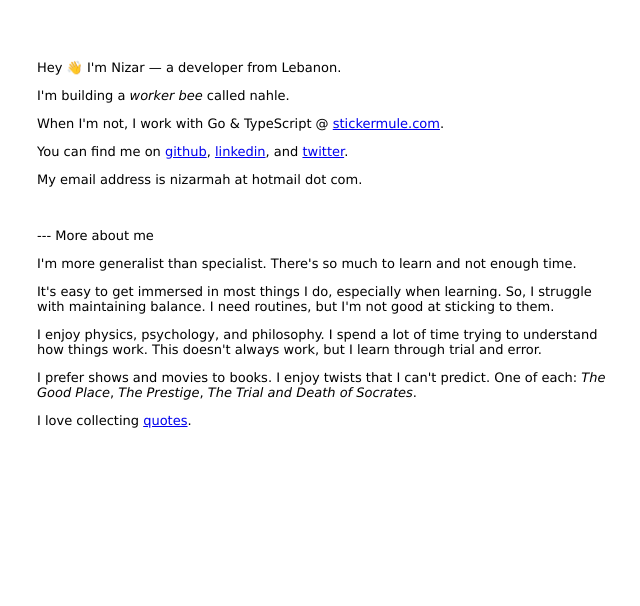
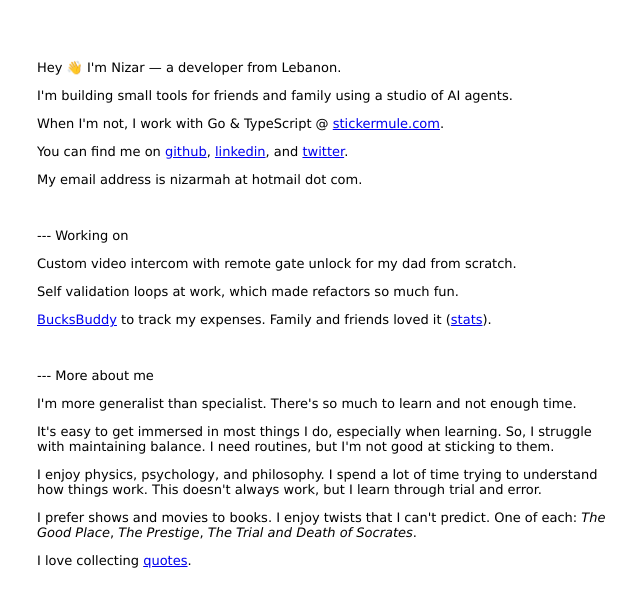
Before and after one commit to nizarmah/nizarmah.github.io, a plain HTML site: page index.html in a window 1280 px wide. Shown: the whole page, without its empty margins (3-643 px from the left). Drawn offline with Linux system fonts and the light colour scheme.

Commit message:
Add working on section and update intro.
Co-authored-by: Cursor <cursoragent@cursor.com>

```diff
--- a/index.html
+++ b/index.html
@@ -42,7 +42,7 @@
     <div id="maincontent">
       <p>Hey 👋 I'm Nizar — a developer from Lebanon.</p>
       <p>
-        I'm building a <em>worker bee</em> called nahle.
+        I'm building small tools for friends and family using a studio of AI agents.
       </p>
       <p>
         When I'm not, I work with Go &amp; TypeScript @
@@ -66,7 +66,27 @@
       <p>My email address is nizarmah at hotmail dot com.</p>
     </div>
     <br />
-    <!-- Outdated project entries removed -->
+    <div id="working-on">
+      <p>
+        --- Working on
+      </p>
+      <p>
+        Custom video intercom with remote gate unlock for my dad from scratch.
+      </p>
+      <p>
+        Self validation loops at work, which made refactors so much fun.
+      </p>
+      <p>
+        <a href="https://bucksbuddy.com" target="_blank" rel="noopener"
+          >BucksBuddy</a
+        >
+        to track my expenses. Family and friends loved it
+        (<a href="https://www.bucksbuddy.com/#/stats" target="_blank" rel="noopener"
+          >stats</a
+        >).
+      </p>
+    </div>
+    <br />
     <div id="about">
       <p>
         --- More about me
```
